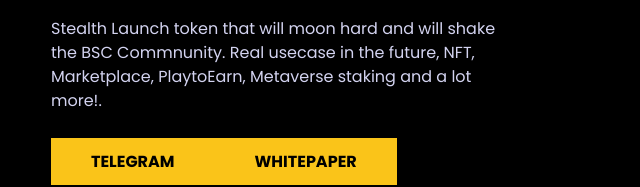
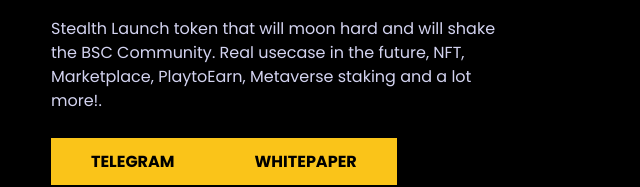
Before and after one commit to KevinGAleman/TigerInu, a plain HTML site: page Index.html in a window 1280 px wide. Shown: the part 368-555 px from the top of the page, 67-707 px from the left. Drawn offline with nearby package versions, Linux system fonts and the light colour scheme; a web font is replaced by a local one.

Commit message:
Update Index.html

```diff
--- a/Index.html
+++ b/Index.html
@@ -11,6 +11,9 @@
     <meta content="Tiger Inu" property="twitter:title" />
     <meta content="width=device-width, initial-scale=1" name="viewport" />
     <link href="./css/style.css" rel="stylesheet" type="text/css" />
+    <link href="./images/new_prev_ui.png" rel="shortcut icon" type="image/x-icon" />
+    <link href="./images/new_prev_ui.png" rel="apple-touch-icon" />
+
     <script src="./js/webfont.js" type="text/javascript"></script>
     <script type="text/javascript">
         WebFont.load({
@@ -29,8 +32,7 @@
             (n.className += t + "touch");
         })(window, document);
     </script>
-    <link href="./images/new_prev_ui.png" rel="shortcut icon" type="image/x-icon" />
-    <link href="./images/new_prev_ui.png" rel="apple-touch-icon" />
+
 </head>
 
 <body class="body">
@@ -61,7 +63,7 @@
                           <span class="text-span">Tiger Inu</span><br />
                         </h1>
                         <p class="paragraph hero-p">
-                          Stealth Launch token that will moon hard and will shake the BSC Commnunity. Real usecase in the future, NFT,
+                          Stealth Launch token that will moon hard and will shake the BSC Community. Real usecase in the future, NFT,
                           Marketplace, PlaytoEarn, Metaverse staking and a lot more!. <br/>
                         </p>
                         <div class="_2btns">
@@ -807,10 +809,6 @@
                 <div class="social-p">Telegram Chinese Group</div>
               </a>
 
-
-
-
-
                                 <a href="https://t.me/moon_nation_calls" target="_blank" class="icon-block big w-inline-block">
                                     <div class="icon-imbed w-embed">
                                         <svg class="icon-embed" width="35" height="35" viewBox="0 0 298 243" fill="none" xmlns="http://www.w3.org/2000/svg">
```
